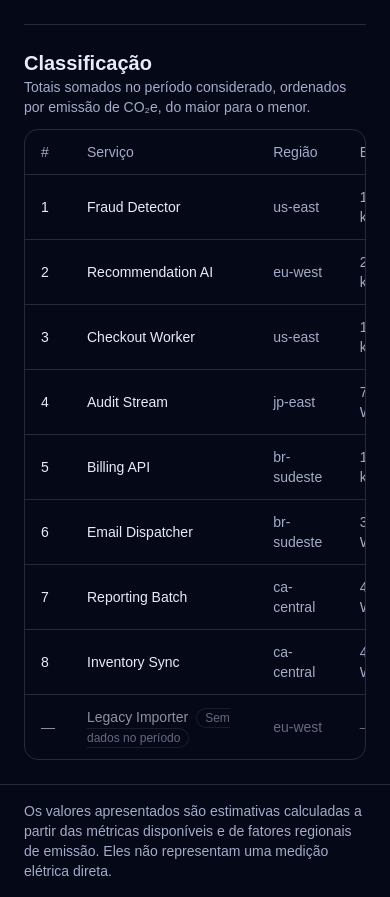
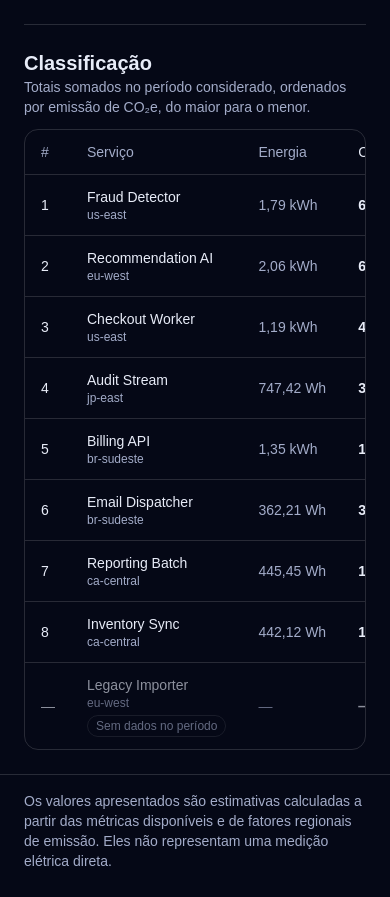
Before and after one commit to Team-Zero-DSM/GreenER, a React (Vite) app in the folder frontend/: page /ranking in a window 390 px wide. Shown: the part 1024-1921 px from the top of the page. Built offline with nearby package versions, Linux system fonts and the light colour scheme; no server answers.

Commit message:
feat(#106): adapta a tabela de classificação a telas menores
No celular a coluna Região some e o código da região aparece embaixo do nome do serviço. Os valores não quebram linha e a tabela continua rolando na horizontal quando falta espaço.

```diff
--- a/frontend/src/components/ranking/RankingTable.tsx
+++ b/frontend/src/components/ranking/RankingTable.tsx
@@ -6,10 +6,10 @@ interface RankingTableProps {
     items: RankingItem[];
 }
 
-const rankingColumns: { label: string; criterion?: RankingCriterion }[] = [
+const rankingColumns: { label: string; criterion?: RankingCriterion; className?: string }[] = [
     { label: '#' },
     { label: 'Serviço' },
-    { label: 'Região' },
+    { label: 'Região', className: 'hidden sm:table-cell' },
     { label: 'Energia', criterion: 'energyKwh' },
     { label: 'CO₂e', criterion: 'co2eGrams' },
     { label: 'Coletas' },
@@ -21,7 +21,7 @@ const sortLabels: Record<RankingCriterion, string> = {
 };
 
 function valueClass(isSorted: boolean) {
-    return `px-4 py-3 tabular-nums ${isSorted ? 'font-semibold text-foreground' : 'text-muted-foreground'}`;
+    return `px-4 py-3 whitespace-nowrap tabular-nums ${isSorted ? 'font-semibold text-foreground' : 'text-muted-foreground'}`;
 }
 
 export function RankingTable({ criterion, items }: RankingTableProps) {
@@ -40,7 +40,7 @@ export function RankingTable({ criterion, items }: RankingTableProps) {
             </div>
 
             <div className="overflow-x-auto rounded-lg border border-border">
-                <table className="w-full min-w-xl text-sm">
+                <table className="w-full min-w-lg text-sm sm:min-w-xl">
                     <thead className="border-b border-border text-muted-foreground">
                         <tr>
                             {rankingColumns.map((column) => {
@@ -51,7 +51,7 @@ export function RankingTable({ criterion, items }: RankingTableProps) {
                                         key={column.label}
                                         scope="col"
                                         aria-sort={isSorted ? 'descending' : undefined}
-                                        className={`px-4 py-3 text-left font-medium ${isSorted ? 'text-foreground' : ''}`}
+                                        className={`px-4 py-3 text-left font-medium ${column.className ?? ''} ${isSorted ? 'text-foreground' : ''}`}
                                     >
                                         {column.label}
                                     </th>
@@ -76,13 +76,17 @@ export function RankingTable({ criterion, items }: RankingTableProps) {
                                     <td className="px-4 py-3">
                                         <span className="font-medium">{item.name}</span>
 
+                                        <span className="block text-xs text-muted-foreground sm:hidden">
+                                            {item.region.code}
+                                        </span>
+
                                         {!hasData && (
-                                            <span className="ml-2 rounded-full border border-border px-2 py-0.5 text-xs text-muted-foreground">
+                                            <span className="mt-1 inline-block whitespace-nowrap rounded-full sm:mt-0 sm:ml-2 border border-border px-2 py-0.5 text-xs text-muted-foreground">
                                                 Sem dados no período
                                             </span>
                                         )}
                                     </td>
-                                    <td className="px-4 py-3 text-muted-foreground">
+                                    <td className="hidden px-4 py-3 text-muted-foreground sm:table-cell">
                                         {item.region.code}
                                     </td>
                                     <td className={valueClass(criterion === 'energyKwh')}>
```
